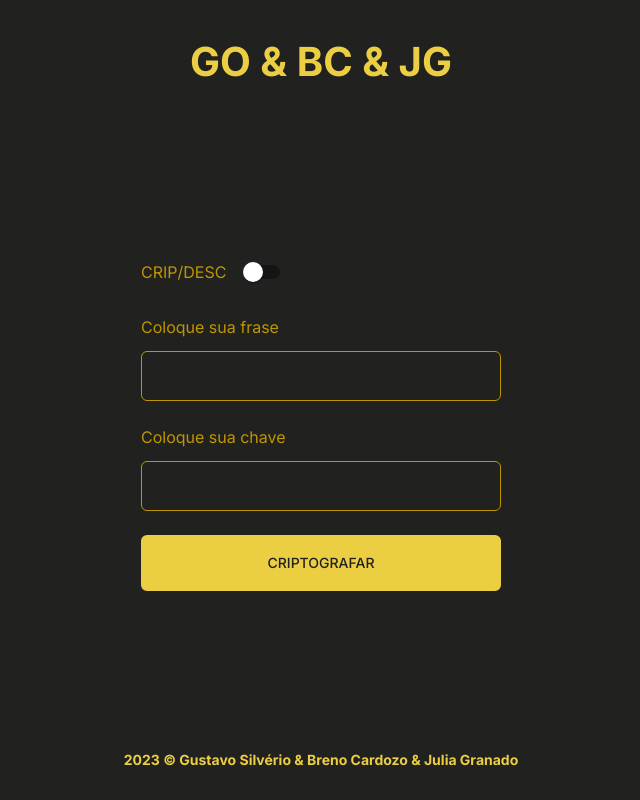
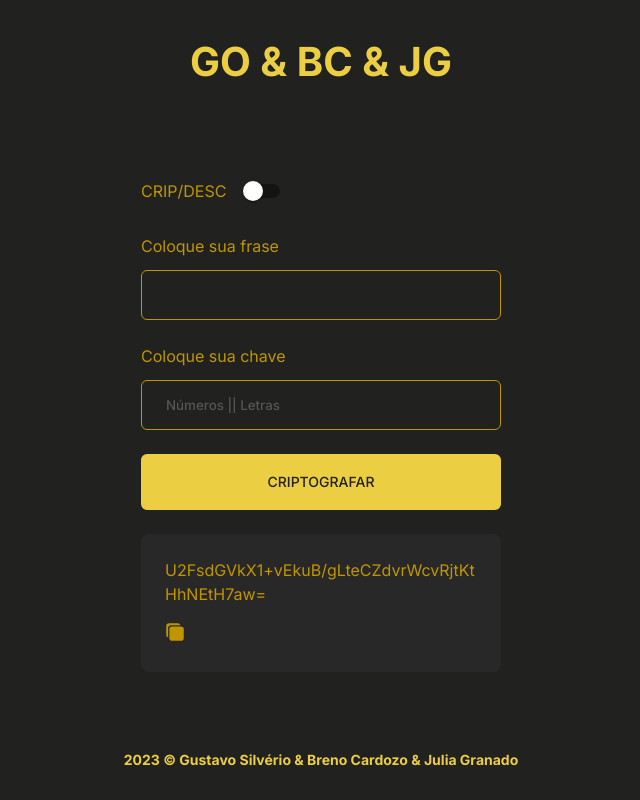
Before and after one commit to GustavoSilverio/criptografia, a React (Vite) app: page / in a window 1280 px wide. Both pictures are taken after a click on the button "CRIPTOGRAFAR". Shown: the whole page, without its empty margins (319-959 px from the left). Built offline with nearby package versions, Linux system fonts and the light colour scheme.

Commit message:
Finalização

```diff
--- a/index.html
+++ b/index.html
@@ -1,10 +1,10 @@
 <!DOCTYPE html>
-<html lang="en">
+<html lang="pt-br">
   <head>
     <meta charset="UTF-8" />
     <link rel="icon" type="image/svg+xml" href="/vite.svg" />
     <meta name="viewport" content="width=device-width, initial-scale=1.0" />
-    <title>Vite + React + TS</title>
+    <title>Criptografia</title>
   </head>
   <body>
     <div id="root"></div>
--- a/package.json
+++ b/package.json
@@ -13,10 +13,13 @@
     "@emotion/react": "^11.11.0",
     "@emotion/styled": "^11.11.0",
     "@mui/material": "^5.13.0",
+    "@types/crypto-js": "^4.1.1",
     "axios": "^1.4.0",
+    "copy-to-clipboard": "^3.3.3",
     "crypto-js": "^4.1.1",
     "react": "^18.2.0",
     "react-dom": "^18.2.0",
+    "react-icons": "^4.8.0",
     "yup": "^1.1.1"
   },
   "devDependencies": {
--- a/src/components/Header/Header.styled.ts
+++ b/src/components/Header/Header.styled.ts
@@ -6,6 +6,7 @@ export const Header = styled(Box)(({ theme }) => ({
     color: theme.palette.secondary.main,
     width: '100%',
     display: 'flex',
+	textAlign: 'center',
 
     justifyContent: 'center',
     fontSize: 20,
--- a/src/main.tsx
+++ b/src/main.tsx
@@ -9,8 +9,8 @@ import { CssBaseline } from '@mui/material'
 ReactDOM.createRoot(document.getElementById('root') as HTMLElement).render(
 	<React.StrictMode>
 		<ThemeProvider theme={theme}>
-			<Layout />
-			<CssBaseline />
+				<Layout />
+				<CssBaseline />
 		</ThemeProvider>
-	</React.StrictMode>,
+	</React.StrictMode>
 )
--- a/src/pages/Home/Home.styled.ts
+++ b/src/pages/Home/Home.styled.ts
@@ -28,8 +28,37 @@ export const Inputs = styled('form')(({ theme }) => ({
     ".inputs": {
         display: 'flex',
         flexDirection: 'column',
-        gap: theme.spacing(3)
-    },
+        gap: theme.spacing(3),
+	},
+
+	".resultado": {
+		color: theme.palette.grey[100],
+		maxWidth: 360,
+		width: '100%',
+		backgroundColor: 'rgb(40 40 40)',
+		borderRadius: 8,
+		padding: theme.spacing(3),
+		overflowWrap: 'break-word',
+
+		button: {
+			backgroundColor: 'transparent',
+			border: 'none',
+			cursor: 'pointer',
+			marginTop: theme.spacing(2),
+			padding: 0,
+			justifyContent: 'flex-start',
+
+			span: {
+				color: theme.palette.grey[100],
+				fontSize: 20,
+				display: 'flex',
+			}
+		},
+	},
+
+	".disabled": {
+		display: 'none'
+	}
 }))
 
 export const Input = styled(Box)(({ theme }) => ({
@@ -49,6 +78,11 @@ export const Input = styled(Box)(({ theme }) => ({
 		color: theme.palette.grey[100],
 		transition: 'border .1s ease',
 		outline: 'none',
+
+		"&::placeholder": {
+			color: "rgb(86 86 83)",
+			fontWeight: 500
+		},
 
 		"&:focus-visible": {
 			border: '1px solid rgb(116, 91, 0, 1)',
@@ -73,5 +107,11 @@ export const Botao = styled(Button)(({ theme }) => ({
 }))
 
 export const ModalWrapper = styled(Modal) (({ theme }) => ({
-	backgroundColor: 'red',
+	display: 'flex',
+	justifyContent: 'center',
+	alignItems: 'center',
+	backgroundColor: '#fff',
+	padding: theme.spacing(3),
+	maxWidth: 346,
+	width: '100%',
 }))
--- a/src/pages/Home/Home.tsx
+++ b/src/pages/Home/Home.tsx
@@ -1,26 +1,29 @@
+import CryptoJS from 'crypto-js';
 import { useState } from 'react';
 import * as Styled from './Home.styled'
-import { Box, Typography, Switch } from '@mui/material'
+import { Box, Typography, Switch } from '@mui/material';
+import copy from 'copy-to-clipboard';
+import { IoCopy } from 'react-icons/io5';
+import { AiOutlineCheck } from 'react-icons/ai'
 
 export const Home = () => {
 
 	const [isDesc, setIsDesc] = useState(false);
+	const [phrase, setPhrase] = useState('');
+	const [key, setKey] = useState('');
+	const [encryptedPhrase, setEncryptedPhrase] = useState('');
+	const [decryptedPhrase, setDecryptedPhrase] = useState('');
+	const [iconChange, setIconChange] = useState(false);
 
-    interface InputProps {
-        label: string
-    }
+	const encrypt = () => {
+	  const encrypted = CryptoJS.AES.encrypt(phrase, key).toString();
+	  setEncryptedPhrase(encrypted);
+	};
 
-    const InputFC = ({
-        label
-    }: InputProps) => {
-        return (
-            <Styled.Input>
-                <Typography> {label} </Typography>
-
-                <input type='text' />
-            </Styled.Input>
-        )
-    }
+	const decrypt = () => {
+	  const decrypted = CryptoJS.AES.decrypt(encryptedPhrase, key);
+	  setDecryptedPhrase(decrypted.toString(CryptoJS.enc.Utf8));
+	};
 
     return (
 			<Styled.Home>
@@ -35,17 +38,62 @@ export const Home = () => {
 					</Box>
 
 					<Box className="inputs">
-                    <InputFC
-                        label={isDesc? "Coloque sua mensagem" : "Coloque sua frase"}
-                    />
+						<Styled.Input spellCheck={false} >
+							<Typography>
+								{isDesc? "Coloque usa mensagem" : "Coloque sua frase"}
+							</Typography>
+							<input
+							onChange={(e) => {
+								if(!isDesc) {
+									setPhrase(e.target.value)
+								}else
+								setEncryptedPhrase(e.target.value)
+								}}
+							type='text' />
+						</Styled.Input>
 
-                    <InputFC
-                        label="Coloque sua chave"
-                    />
+						<Styled.Input>
+							<Typography>
+								Coloque sua chave
+							</Typography>
+							<input
+								placeholder='Números || Letras'
+								onChange={(e) => setKey(e.target.value)}
+								type='text' />
+						</Styled.Input>
 
-					<Styled.Botao>
+						<Styled.Botao onClick={() => {
+							if(!isDesc){
+								encrypt();
+							}
+							else{
+								decrypt();
+							}
+						}}>
 							{isDesc? "Descriptografar" : "Criptografar"}
 						</Styled.Botao>
+					</Box>
+					<Box className={decryptedPhrase || encryptedPhrase? "resultado" : "disabled"}>
+						<Typography>
+							{ isDesc? decryptedPhrase : encryptedPhrase }
+						</Typography>
+
+					<button onClick={(e) => {
+								copy(isDesc? decryptedPhrase : encryptedPhrase);
+								e.preventDefault();
+								setIconChange(true)
+							}
+						}>
+						{ !isDesc &&
+							<span>
+								{	iconChange ?
+									<AiOutlineCheck/>
+									:
+									<IoCopy />
+								}
+							</span>
+						}
+					</button>
 					</Box>
 				</Styled.Inputs>
 			</Styled.Home>
```
Also changed, not shown: 1 other file (tests, documents, lock files or other folders). Lines whose indentation alone changed are shown as unchanged.
